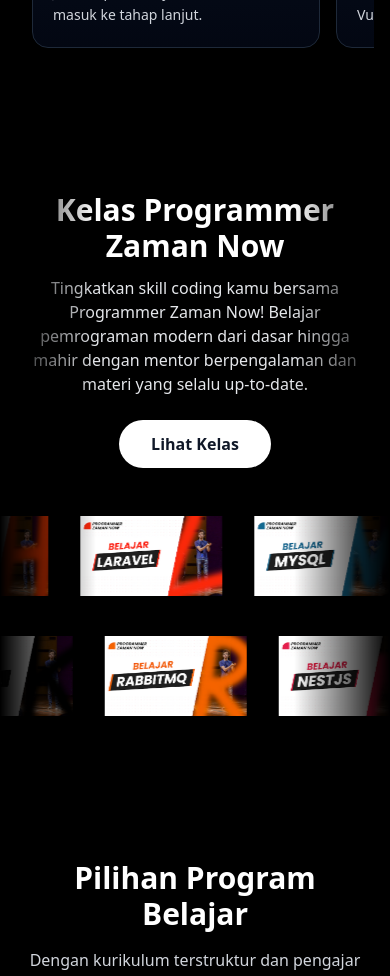
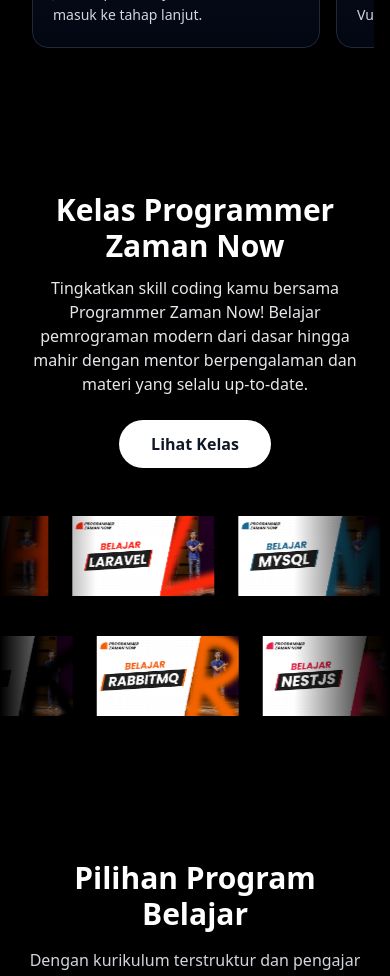
Before and after one commit to pzn-labs/pzn-company-profile, a SvelteKit app: page / in a window 390 px wide. Shown: the part 3080-4056 px from the top of the page. Built offline with nearby package versions, Linux system fonts and the light colour scheme.

Commit message:
perbaikan error

```diff
--- a/src/routes/+page.svelte
+++ b/src/routes/+page.svelte
@@ -371,11 +371,7 @@
 
 <!-- MARQUEE SECTION -->
 <section class="relative bg-black py-16 text-center text-white overflow-hidden">
-  <!-- Gradien pinggir kiri & kanan -->
-  <div class="pointer-events-none absolute inset-y-0 left-0 w-24 bg-gradient-to-r from-black to-transparent z-20"></div>
-  <div class="pointer-events-none absolute inset-y-0 right-0 w-24 bg-gradient-to-l from-black to-transparent z-20"></div>
-
-  <!-- Judul & Deskripsi -->
+  <!-- Judul & Deskripsi (tanpa gradasi) -->
   <div class="mb-12 px-6 relative z-10">
     <h2 class="text-3xl sm:text-4xl font-bold mb-3">Kelas Programmer Zaman Now</h2>
     <p class="text-gray-200 max-w-2xl mx-auto text-base sm:text-lg mb-6">
@@ -392,10 +388,15 @@
     </a>
   </div>
 
-  <!-- Baris Atas ➡️ -->
-  <div class="overflow-hidden w-full mb-10 group relative z-10">
+  <!-- Baris Atas ➡️ (dengan gradasi di sisi gambar saja) -->
+  <div class="relative overflow-hidden w-full mb-10 group">
+    <!-- Gradien pinggir kiri & kanan -->
+    <div class="pointer-events-none absolute inset-y-0 left-0 w-24 bg-gradient-to-r from-black to-transparent z-10"></div>
+    <div class="pointer-events-none absolute inset-y-0 right-0 w-24 bg-gradient-to-l from-black to-transparent z-10"></div>
+
+    <!-- Isi marquee -->
     <div
-      class="scroll-right flex items-center gap-8 sm:gap-10 lg:gap-14 px-4 sm:px-6 lg:px-10 group-hover:[animation-play-state:paused]"
+      class="scroll-right flex items-center gap-6 sm:gap-10 lg:gap-14 px-4 sm:px-6 lg:px-10 group-hover:[animation-play-state:paused]"
     >
       {#each [...images, ...images] as img, i (i)}
         <img
@@ -407,10 +408,15 @@
     </div>
   </div>
 
-  <!-- Baris Bawah ⬅️ -->
-  <div class="overflow-hidden w-full group relative z-10">
+  <!-- Baris Bawah ⬅️ (juga dengan gradasi di sisi gambar saja) -->
+  <div class="relative overflow-hidden w-full group">
+    <!-- Gradien pinggir kiri & kanan -->
+    <div class="pointer-events-none absolute inset-y-0 left-0 w-24 bg-gradient-to-r from-black to-transparent z-10"></div>
+    <div class="pointer-events-none absolute inset-y-0 right-0 w-24 bg-gradient-to-l from-black to-transparent z-10"></div>
+
+    <!-- Isi marquee -->
     <div
-      class="scroll-left flex items-center gap-8 sm:gap-10 lg:gap-14 px-4 sm:px-6 lg:px-10 group-hover:[animation-play-state:paused]"
+      class="scroll-left flex items-center gap-6 sm:gap-10 lg:gap-14 px-4 sm:px-6 lg:px-10 group-hover:[animation-play-state:paused]"
     >
       {#each [...images.reverse(), ...images.reverse()] as img, i (i)}
         <img
```
